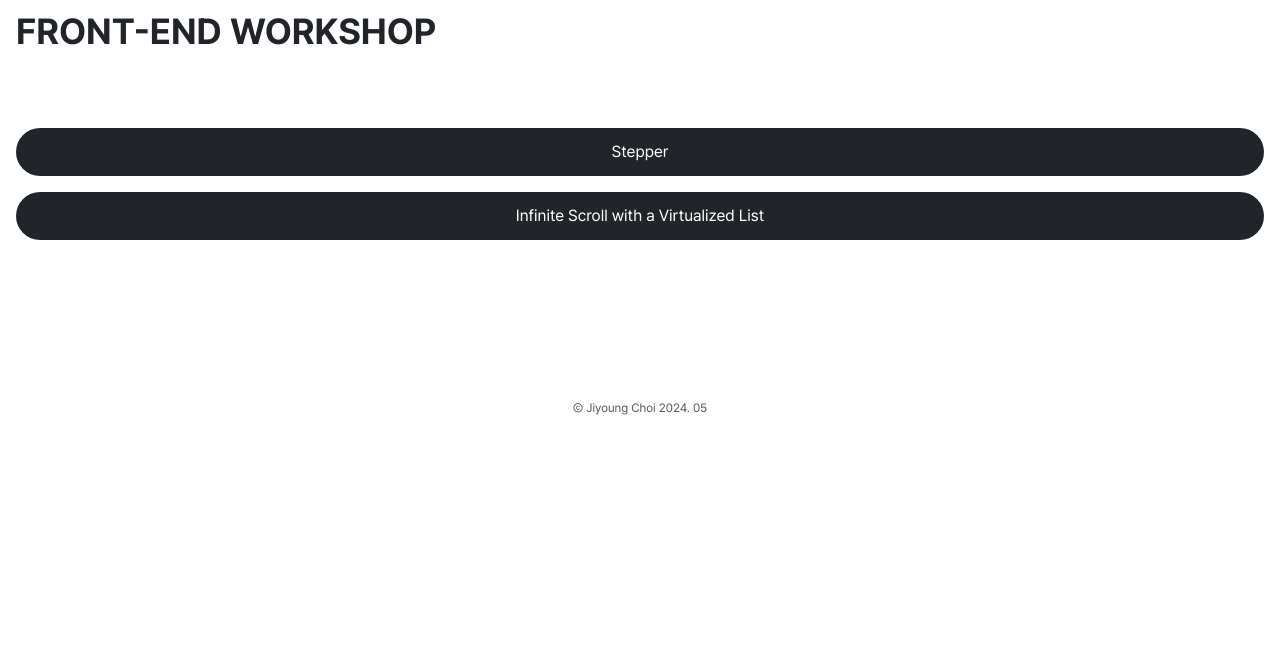
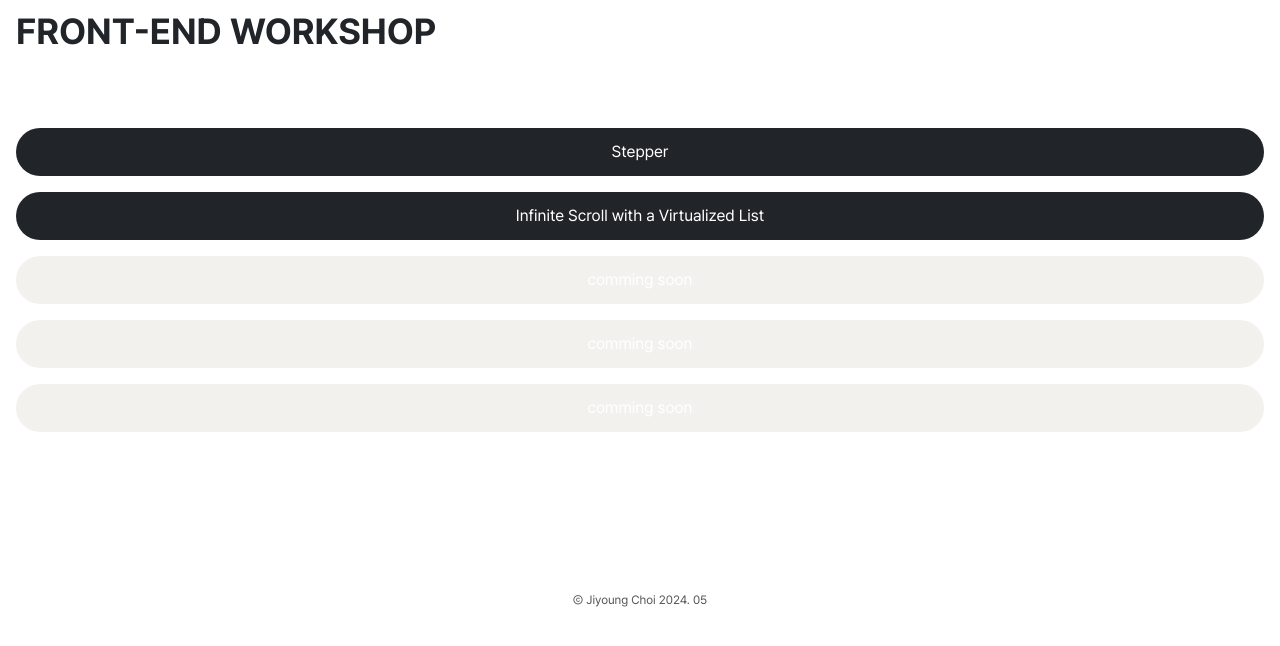
Before and after one commit to ohtmm/FE-Workshop, a Next.js app: page / in a window 1280 px wide. Shown: the top 646 px of the page. Built offline with nearby package versions, Linux system fonts and the light colour scheme.

Commit message:
design: 메인 리스트 수정

```diff
--- a/app/page.tsx
+++ b/app/page.tsx
@@ -37,6 +37,17 @@ export default function Home() {
             {route.title}
           </Button>
         ))}
+        {Array.from({ length: 3 }).map((_, idx) => (
+          <Button
+            key={'disabled-' + idx}
+            fullWidth
+            variant='primary'
+            className='font-normal'
+            disabled
+          >
+            comming soon
+          </Button>
+        ))}
       </div>
       <footer className='text-xs font-normal text-grey700 mt-40 text-center'>
         Ⓒ Jiyoung Choi 2024. 05
```
